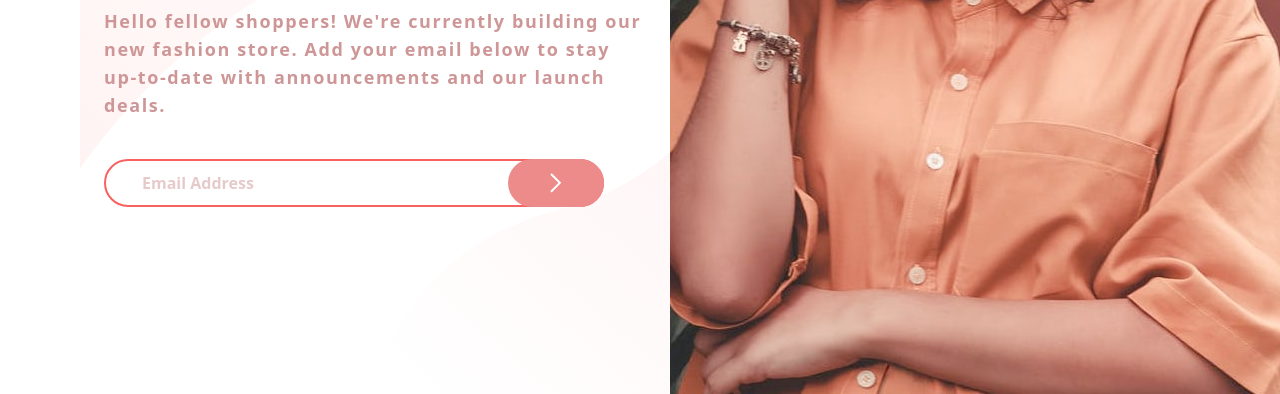
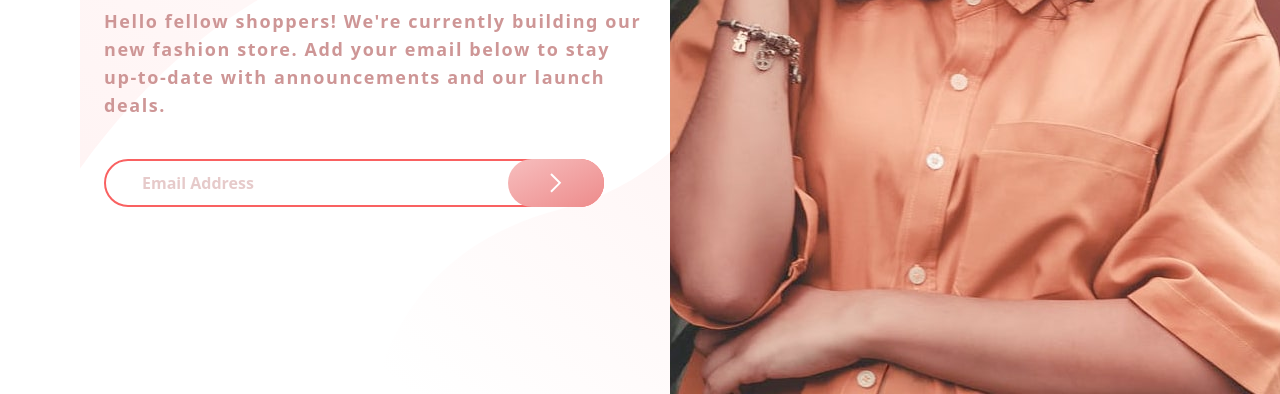
Before and after one commit to DenilDenilson/NB_FormSimple, a website: page index.html in a window 1280 px wide. Shown: the part 406-800 px from the top of the page. Drawn offline with Linux system fonts and the light colour scheme; files whose address does not match are found by name.

Commit message:
Button checked ✅✅✅

```diff
--- a/index.html
+++ b/index.html
@@ -26,7 +26,7 @@
         invalid:border-[2px] invalid:border-[#F96161]
         focus:invalid:border-[2px] focus:invalid:border-[#F96161]"
         required  placeholder="Email Address" type="email">
-        <button class="cursor-pointer rounded-[24px] h-12 w-16 bg-[#ED8B8B] absolute right-0 mx-auto  xl:w-24  hover:bg-[#F7BEBE]"
+        <button class="cursor-pointer rounded-[24px] h-12 w-16 bg-gradient-to-br from-[#F7BEBE] to-[#ED8B8B] absolute right-0 mx-auto  xl:w-24  hover:bg-slate-600"
         id="submit_button" type="submit">
           <svg class="mx-auto  xl:fill-[#403939]" xmlns="http://www.w3.org/2000/svg" width="12" height="20"><path fill="none" stroke="#FFF" stroke-width="2" d="M1 1l8.836 8.836L1 18.671"/></svg>
           <svg class="invisible absolute bottom-0 top-0 my-auto left-[-32px]" id="icon_alert" xmlns="http://www.w3.org/2000/svg" width="24" height="24"><g fill="none" fill-rule="evenodd"><circle cx="12" cy="12" r="12" fill="#F96464"/><path fill="#FFF" fill-rule="nonzero" d="M13.256 6v9.056h-2V6h2zm-.944 12.464c-.384 0-.699-.104-.944-.312a1.027 1.027 0 0 1-.368-.824c0-.33.125-.608.376-.832.25-.224.563-.336.936-.336.373 0 .68.112.92.336.24.224.36.501.36.832 0 .341-.117.616-.352.824-.235.208-.544.312-.928.312z"/></g></svg>
```
Also changed, not shown: docs/output.css.
